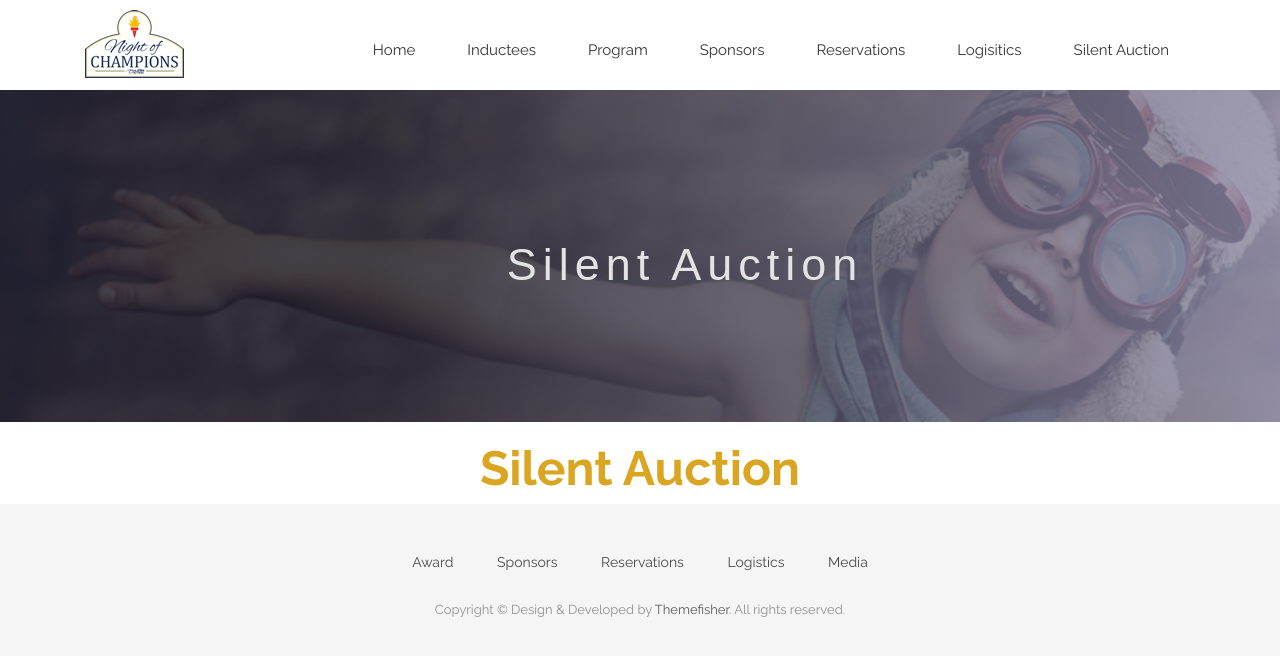
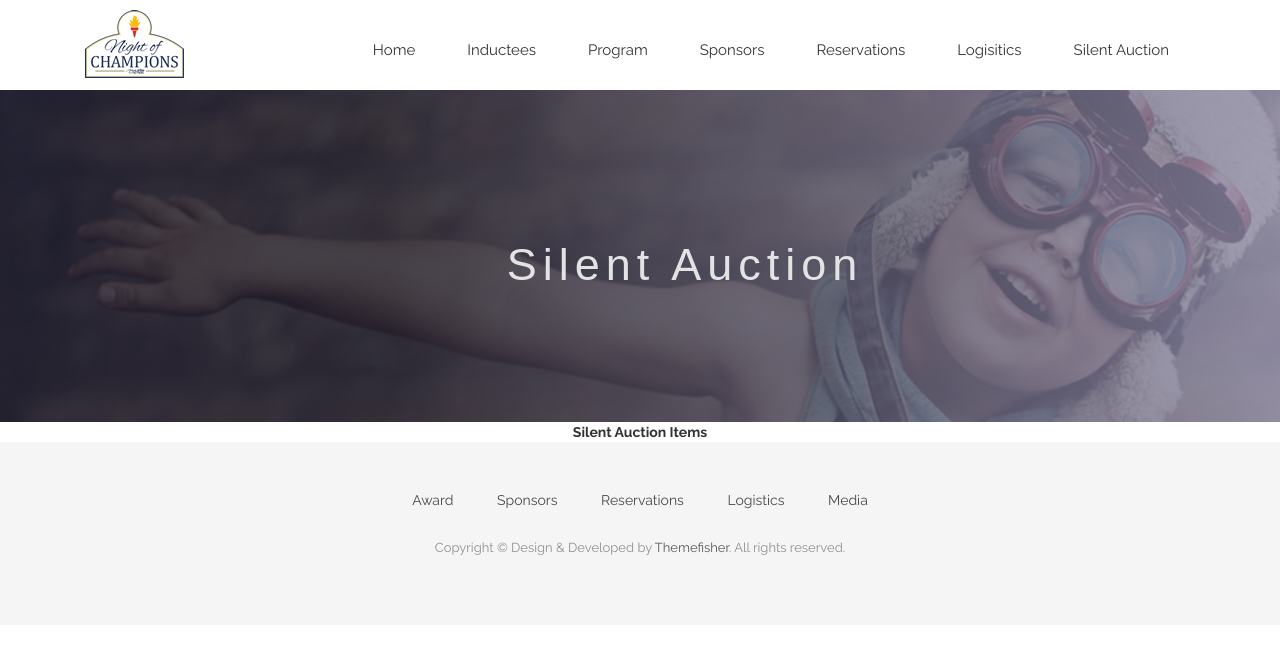
Before and after one commit to CruGlobal/NightofChampions, a Jekyll site: the page built from silent-auctions.markdown, in a window 1280 px wide. Shown: the top 656 px of the page. Built offline with Jekyll 4.4.1, drawn with Linux system fonts in a browser that asks for light colours; nearby versions of some CDN libraries; some web fonts are replaced.

Commit message:
Updated Silent Auctions

```diff
--- a/silent-auctions.markdown
+++ b/silent-auctions.markdown
@@ -6,8 +6,5 @@ position: 6
 
 <html>
 <div style="text-align: center;">
-<h1><b>
-<font size="30" color="GoldenRod">Silent Auction</font>
-</b>
-</h1>
+<b> Silent Auction Items</b>
 </div>
```
